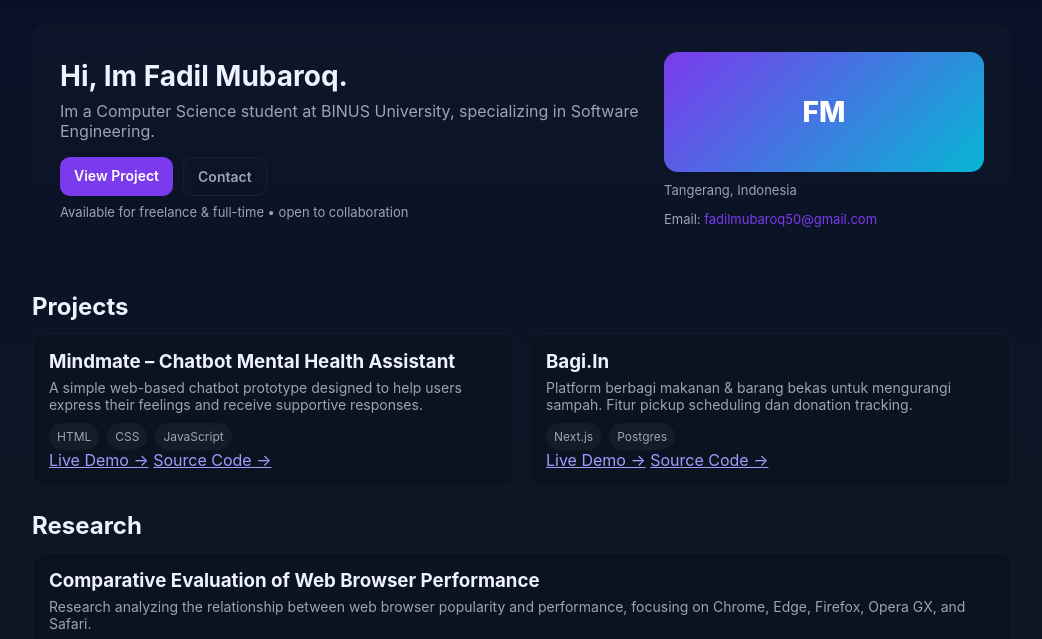
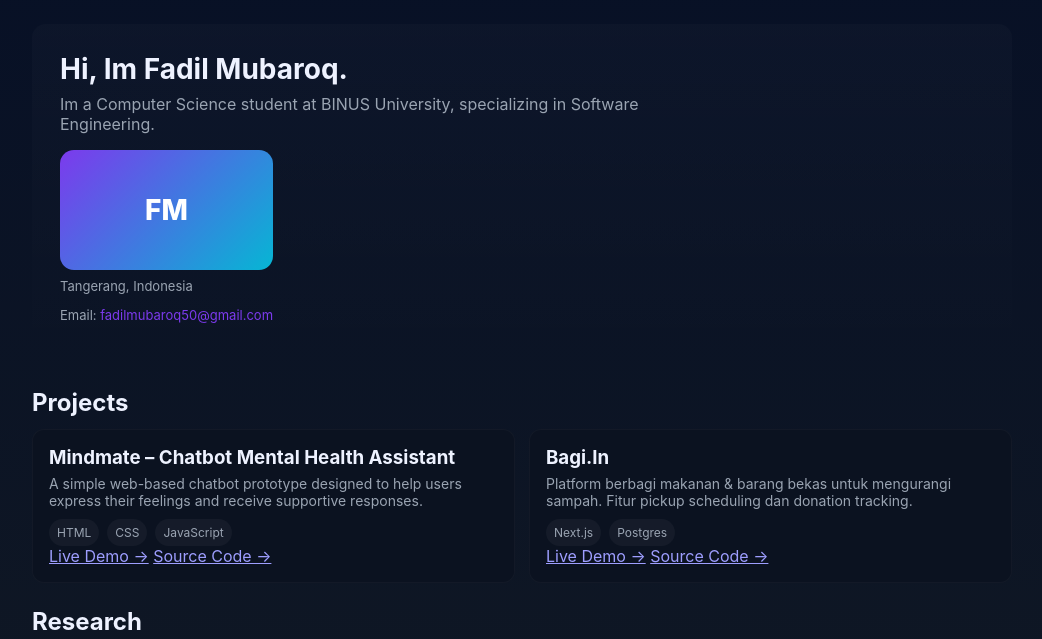
Before and after one commit to dilpadill/Portofolio, a plain HTML site: page index.html in a window 1280 px wide. Shown: the part 92-731 px from the top of the page, without its empty margins (118-1160 px from the left). Drawn offline with Linux system fonts and the light colour scheme.

Commit message:
Update index.html

```diff
--- a/index.html
+++ b/index.html
@@ -108,11 +108,6 @@
           <h2>Hi, Im Fadil Mubaroq.</h2>
           <p>Im a Computer Science student at BINUS University, specializing in Software Engineering.</p>
           <div class="cta">
-            <a class="btn btn-primary" href="#projects">View Project</a>
-            <a class="btn btn-ghost" href="#contact">Contact</a>
-          </div>
-          <p class="meta">Available for freelance & full-time • open to collaboration</p>
-        </div>
         <aside>
           <div class="avatar">FM</div>
           <p class="meta">Tangerang, Indonesia</p>
```
